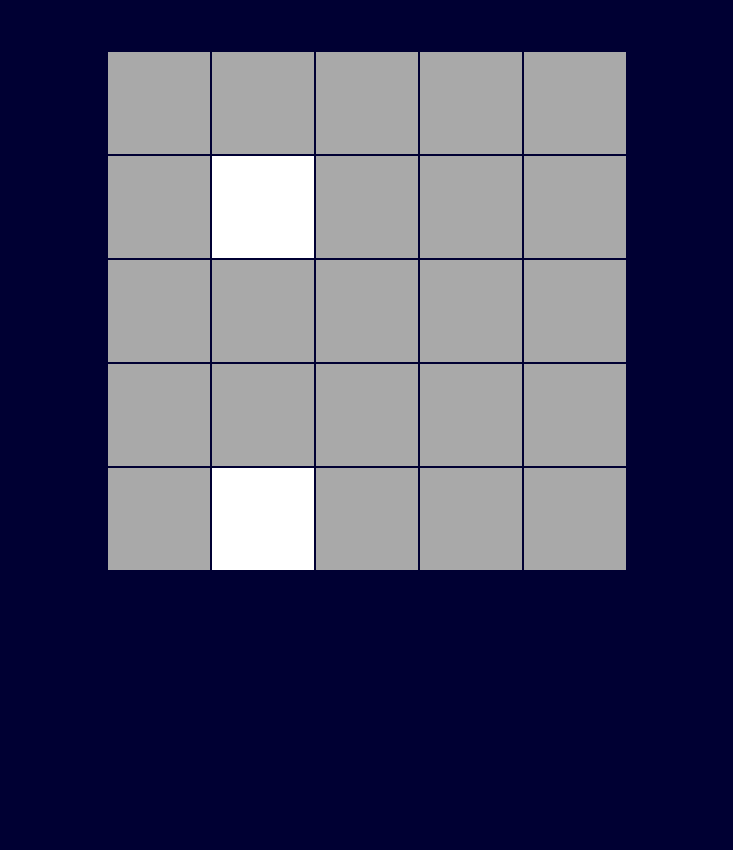
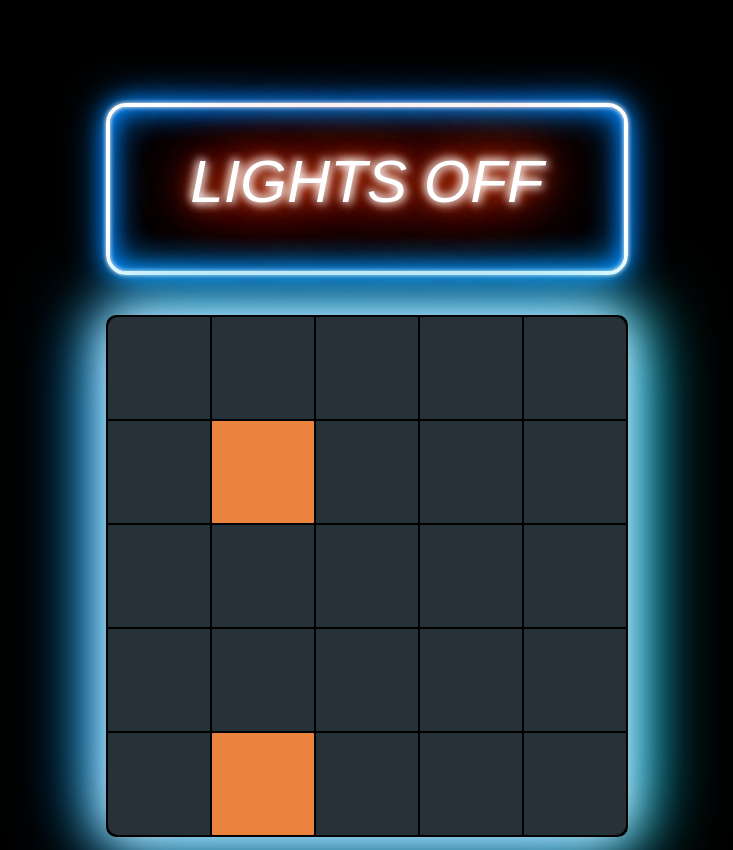
Before and after one commit to Brienyll/lights-off-r, a React (Create React App) app: page / in a window 1280 px wide. Shown: the whole page, without its empty margins (273-1006 px from the left). Before the commit the page ends 800 px from the top, so only its background shows below. Built offline with nearby package versions, Linux system fonts and the light colour scheme.

Commit message:
added styles

```diff
--- a/src/App.css
+++ b/src/App.css
@@ -1,32 +1,7 @@
 .App {
   text-align: center;
-}
-
-.App-logo {
-  animation: App-logo-spin infinite 20s linear;
-  height: 40vmin;
-}
-
-.App-header {
-  background-color: #282c34;
-  min-height: 100vh;
   display: flex;
-  flex-direction: column;
   align-items: center;
   justify-content: center;
-  font-size: calc(10px + 2vmin);
-  color: white;
+  height: 100vh;
 }
-
-.App-link {
-  color: #61dafb;
-}
-
-@keyframes App-logo-spin {
-  from {
-    transform: rotate(0deg);
-  }
-  to {
-    transform: rotate(360deg);
-  }
-}
--- a/src/Board.css
+++ b/src/Board.css
@@ -1,3 +1,95 @@
 .Board {
   margin: 0 auto;
+  border-radius: 10px;
+  box-shadow: 0 0 50px #fff, -10px 0 80px #08f, 10px 0 80px #0ff;
 }
+
+table tr:first-child td:first-child {
+  border-radius: 10px 0 0 0 !important;
+}
+
+table tr:first-child td:last-child {
+  border-radius: 0 10px 0 0 !important;
+}
+
+table tr:last-child td:first-child {
+  border-radius: 0 0 0 10px !important;
+}
+
+table tr:last-child td:last-child {
+  border-radius: 0 0 10px 0 !important;
+}
+@import url(https://fonts.googleapis.com/css?family=Exo+2:200i);
+
+:root {
+  /* Base font size */
+  font-size: 10px;
+
+  /* Set neon color */
+  --neon-text-color: #f40;
+  --neon-border-color: #08f;
+}
+
+body {
+  font-family: 'Exo 2', sans-serif;
+  display: flex;
+  justify-content: center;
+  align-items: center;
+  background: #000;
+  min-height: 100vh;
+}
+
+h1 {
+  font-size: 6rem;
+  font-weight: 200;
+  font-style: italic;
+  color: #fff;
+  padding: 4rem 6rem 5.5rem;
+  border: 0.4rem solid #fff;
+  border-radius: 2rem;
+  text-transform: uppercase;
+  animation: flicker 1.5s infinite alternate;
+}
+
+h1::-moz-selection {
+  background-color: var(--neon-border-color);
+  color: var(--neon-text-color);
+}
+
+h1::selection {
+  background-color: var(--neon-border-color);
+  color: var(--neon-text-color);
+}
+
+h1:focus {
+  outline: none;
+}
+
+/* Animate neon flicker */
+@keyframes flicker {
+
+    0%, 19%, 21%, 23%, 25%, 54%, 56%, 100% {
+
+        text-shadow:
+            -0.2rem -0.2rem 1rem #fff,
+            0.2rem 0.2rem 1rem #fff,
+            0 0 2rem var(--neon-text-color),
+            0 0 4rem var(--neon-text-color),
+            0 0 6rem var(--neon-text-color),
+            0 0 8rem var(--neon-text-color),
+            0 0 10rem var(--neon-text-color);
+
+        box-shadow:
+            0 0 .5rem #fff,
+            inset 0 0 .5rem #fff,
+            0 0 2rem var(--neon-border-color),
+            inset 0 0 2rem var(--neon-border-color),
+            0 0 4rem var(--neon-border-color),
+            inset 0 0 4rem var(--neon-border-color);
+    }
+
+    20%, 24%, 55% {
+        text-shadow: none;
+        box-shadow: none;
+    }
+}
--- a/src/Board.js
+++ b/src/Board.js
@@ -114,11 +114,14 @@ class Board extends Component {
       tableBoard.push(<tr key={y}>{row}</tr>);
     }
     return (
+      <div>
+      <h1> LIGHTS OFF </h1>
       <table className="Board">
         <tbody>
           {tableBoard}
         </tbody>
       </table>
+      </div>
     )
     // if the game is won, just show a winning msg & render nothing else
 
--- a/src/Cell.css
+++ b/src/Cell.css
@@ -1,9 +1,11 @@
 .Cell {
   height: 100px;
   width: 100px;
-  background-color: darkgray;
+  border-radius: 1px;
+  background-color: #263238;
+  transition: background-color 0.5s ease;
 }
 
 .Cell-lit {
-  background-color: white;
+  background-color: rgb(235, 131, 62);
 }
--- a/src/index.css
+++ b/src/index.css
@@ -4,14 +4,14 @@ code {
 }
 
 body {
-    margin: 0;
+  margin: 0;
   padding: 0;
   font-family: -apple-system, BlinkMacSystemFont, "Segoe UI", "Roboto", "Oxygen",
     "Ubuntu", "Cantarell", "Fira Sans", "Droid Sans", "Helvetica Neue",
     sans-serif;
   -webkit-font-smoothing: antialiased;
   -moz-osx-font-smoothing: grayscale;
-  background-color: #003;
+  background-color: #696969;
   padding-top: 50px;
   color: white;
   text-align: center;
```
